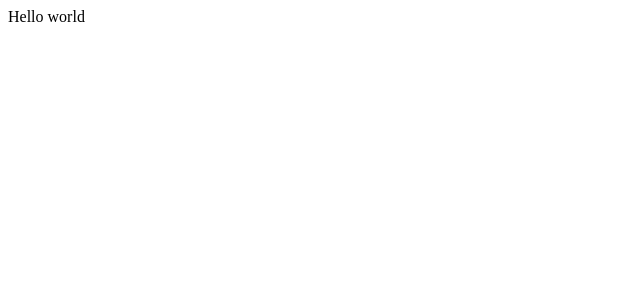
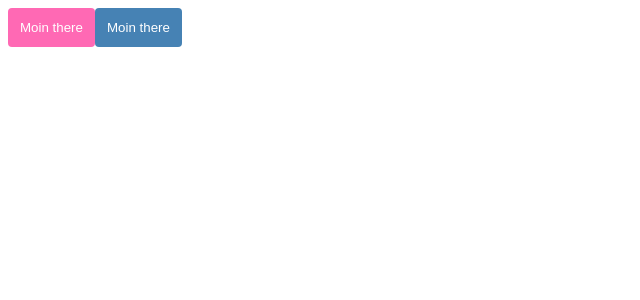
Before and after one commit to deriancastro/react-playground, a React (Vite) app: page / in a window 1280 px wide. Shown: the top 300 px of the page, without its empty margins (0-640 px from the left). Built offline with nearby package versions, Linux system fonts and the light colour scheme.

Commit message:
Create first component

```diff
--- /dev/null
+++ b/src/App.jsx
@@ -0,0 +1,11 @@
+import * as React from 'react'
+import Button from './Button'
+
+export default () => {
+  return (
+    <div>
+      <Button isActive={true}>Moin there</Button>
+      <Button isActive={false}>Moin there</Button>
+    </div>
+  )
+}
--- /dev/null
+++ b/src/Button.css
@@ -0,0 +1,11 @@
+.Button {
+  padding: 12px;
+  background: steelblue;
+  color: white;
+  border: none;
+  border-radius: 4px;
+}
+
+.Button.active {
+  background: hotpink;
+}
--- /dev/null
+++ b/src/Button.jsx
@@ -0,0 +1,10 @@
+import './Button.css'
+import * as React from 'react'
+
+export default ({ children, isActive }) => {
+  return (
+    <button className={isActive ? 'Button active' : 'Button'}>
+      {children}
+    </button>
+  )
+}
```
Also changed, not shown: src/index.jsx (+4 -3 lines), 2 other files (tests, documents, lock files or other folders).
